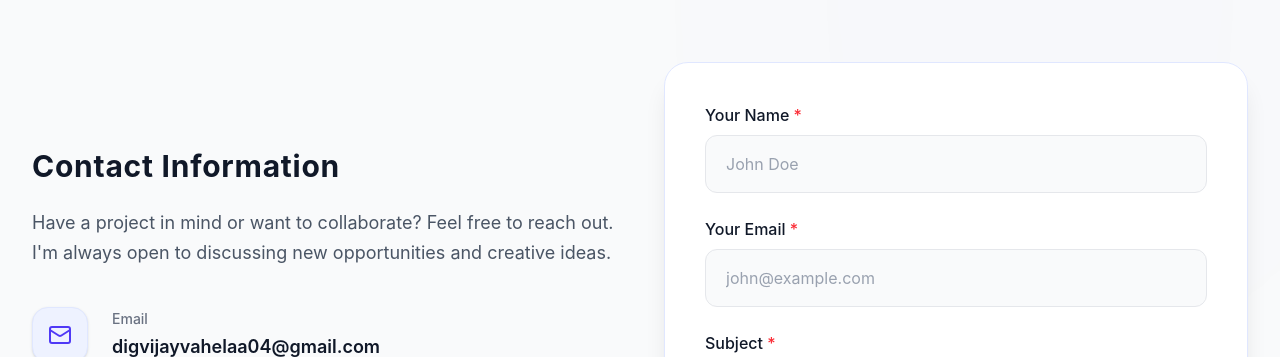
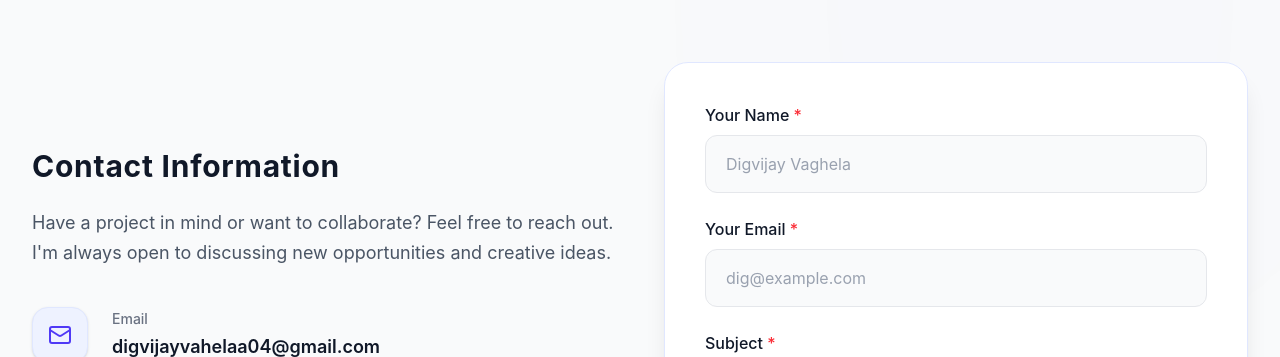
Before and after one commit to digvijayvaghelaa04/Portfolio-Dv, a React (Vite) app: page / in a window 1280 px wide. Shown: the part 6340-6697 px from the top of the page. Built offline with nearby package versions, Linux system fonts and the light colour scheme.

Commit message:
Update placeholders in Contact, index.html, package.json, and README.md

```diff
--- a/index.html
+++ b/index.html
@@ -4,7 +4,7 @@
     <head>
       <meta charset="UTF-8" />
       <meta name="viewport" content="width=device-width, initial-scale=1.0" />
-      <title>Cinematic Personal Portfolio Website</title>
+      <title>Digvijay Vaghela - Portfolio</title>
     </head>
 
     <body>
--- a/package.json
+++ b/package.json
@@ -1,5 +1,5 @@
 {
-  "name": "@figma/my-make-file",
+  "name": "portfolio",
   "private": true,
   "version": "0.0.1",
   "type": "module",
--- a/src/app/sections/Contact.tsx
+++ b/src/app/sections/Contact.tsx
@@ -277,7 +277,7 @@ export function Contact() {
                   className={`w-full px-5 py-4 bg-gray-50 dark:bg-black/50 border ${
                     errors.name ? "border-red-500" : "border-gray-200 dark:border-white/10"
                   } rounded-xl text-gray-900 dark:text-white placeholder-gray-400 dark:placeholder-gray-600 focus:outline-none focus:ring-2 focus:ring-indigo-500/50 focus:border-indigo-500 transition-all ${isSubmitting ? 'opacity-50 cursor-not-allowed' : ''}`}
-                  placeholder="John Doe"
+                  placeholder="Digvijay Vaghela "
                 />
                 {errors.name && (
                   <motion.p initial={{ opacity: 0 }} animate={{ opacity: 1 }} className="mt-2 text-red-500 text-sm font-medium flex items-center gap-1">
@@ -301,7 +301,7 @@ export function Contact() {
                   className={`w-full px-5 py-4 bg-gray-50 dark:bg-black/50 border ${
                     errors.email ? "border-red-500" : "border-gray-200 dark:border-white/10"
                   } rounded-xl text-gray-900 dark:text-white placeholder-gray-400 dark:placeholder-gray-600 focus:outline-none focus:ring-2 focus:ring-indigo-500/50 focus:border-indigo-500 transition-all ${isSubmitting ? 'opacity-50 cursor-not-allowed' : ''}`}
-                  placeholder="john@example.com"
+                  placeholder="dig@example.com"
                 />
                 {errors.email && (
                   <motion.p initial={{ opacity: 0 }} animate={{ opacity: 1 }} className="mt-2 text-red-500 text-sm font-medium flex items-center gap-1">
```
Also changed, not shown: diff.txt (added), 1 other file (tests, documents, lock files or other folders).
